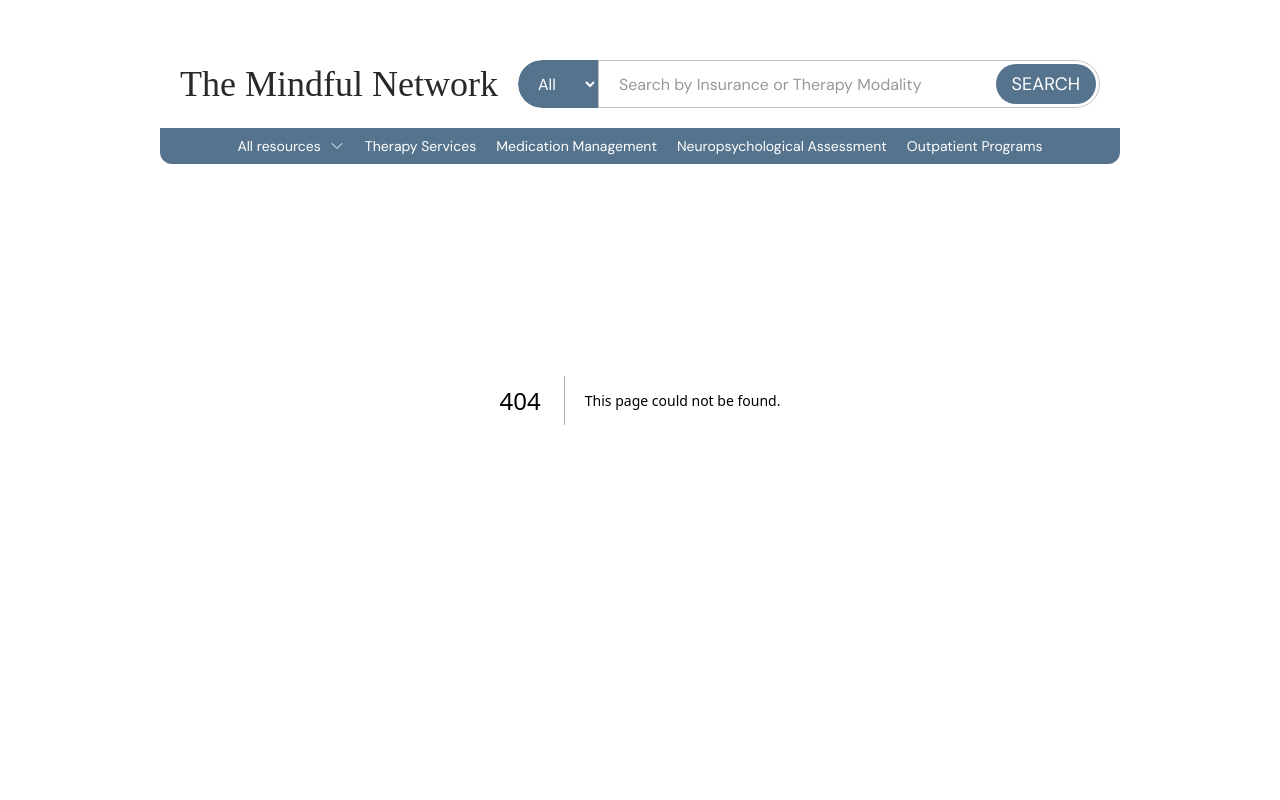
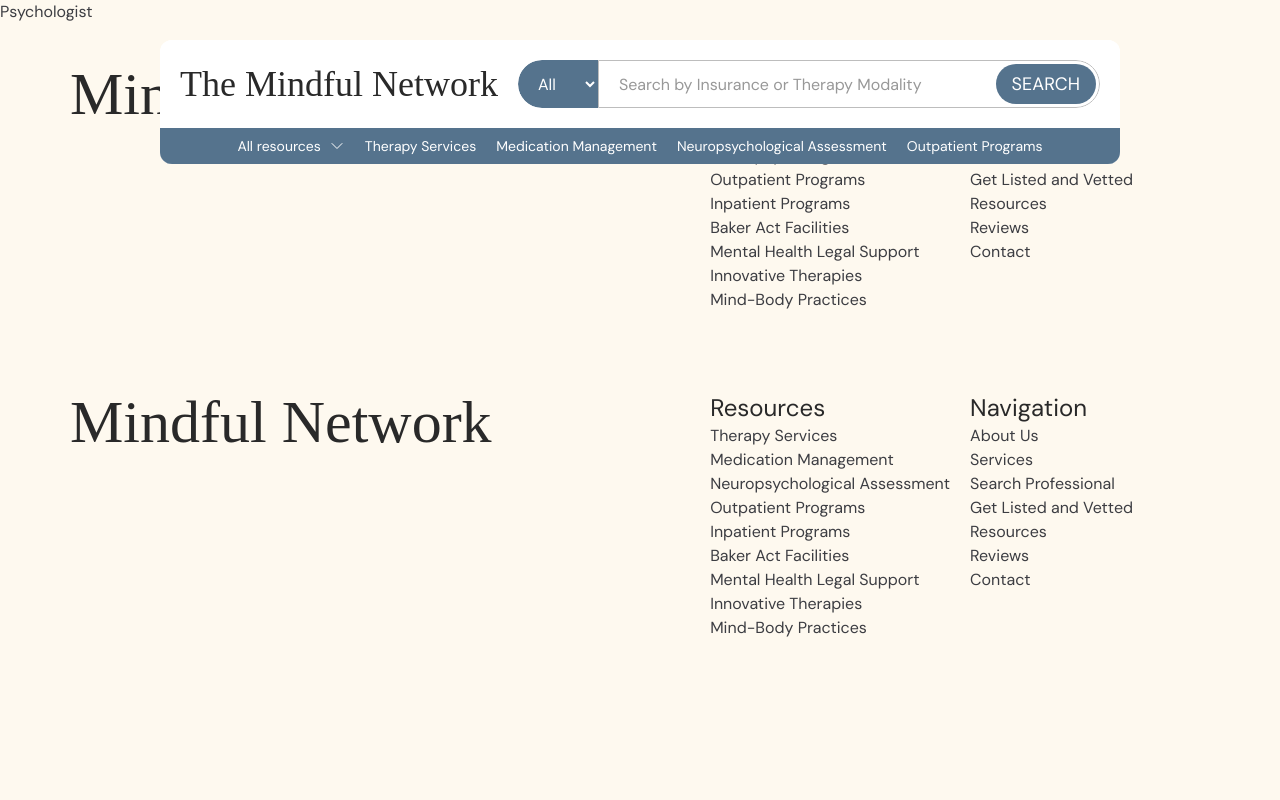
Before and after one commit to poreldeporte/mindful-network-official, a Next.js app in the folder client/: page /psychologists/1 in a window 1280 px wide. Before the commit this address had no page. Shown: the top 800 px of the page. Built offline with nearby package versions, Linux system fonts and the light colour scheme; a web font is replaced by a local one.

Commit message:
add(client): layout and page created

```diff
--- /dev/null
+++ b/client/src/app/psychologists/[slug]/layout.tsx
@@ -0,0 +1,22 @@
+import { Footer, Topbar, MobileTopBar } from "@/components/shared";
+import type { Metadata } from "next";
+
+export const metadata: Metadata = {
+  title: "Mindful Network - Psychologist",
+  description: "",
+};
+
+export default function PsychologistLayout({
+  children,
+}: Readonly<{
+  children: React.ReactNode;
+}>) {
+  return (
+    <>
+      <Topbar />
+      <MobileTopBar />
+      {children}
+      <Footer />
+    </>
+  );
+}
--- /dev/null
+++ b/client/src/app/psychologists/[slug]/page.tsx
@@ -0,0 +1,7 @@
+export default function Psychologist() {
+  return (
+    <main>
+      <div>Psychologist</div>
+    </main>
+  );
+}
--- a/client/src/routes/search/components/search-wrapper/side-panel/PsychologistCard.tsx
+++ b/client/src/routes/search/components/search-wrapper/side-panel/PsychologistCard.tsx
@@ -2,6 +2,7 @@ import { Button, Typography, Badge } from "@/components/ui";
 import { UserImage } from "@/lib/images";
 import { PsychologistModel } from "@/models";
 import Image from "next/image";
+import Link from "next/link";
 
 const PsychologistCard = ({
   psychologist,
@@ -10,6 +11,7 @@ const PsychologistCard = ({
 }) => {
   const {
     name,
+    id,
     image,
     therapyOptions,
     conditionSpecialty,
@@ -82,9 +84,12 @@ const PsychologistCard = ({
           </div>
 
           <div className="flex items-end">
-            <Button className="px-3 py-1.5 rounded-full" variant="medium">
+            <Link
+              href={`/psychologists/${id}`}
+              className="px-3 py-1.5 rounded-full bg-blue-500 text-white"
+            >
               Get in Touch
-            </Button>
+            </Link>
           </div>
         </div>
       </div>
```
